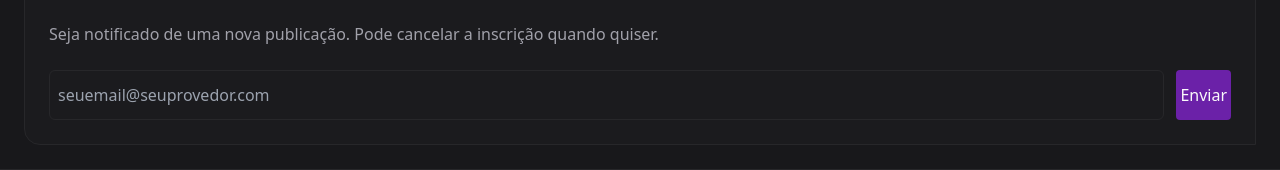
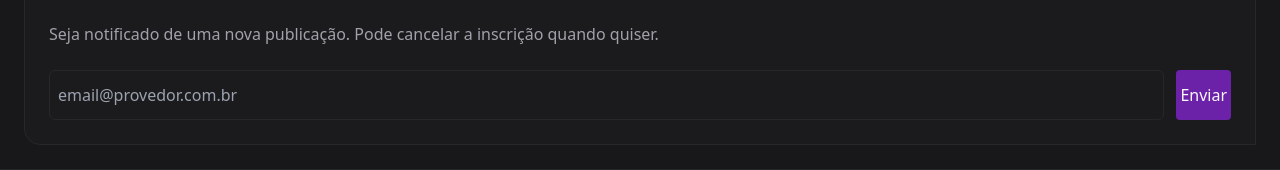
Before and after one commit to vieira-a/blog, a React (Vite) app: page / in a window 1280 px wide. Shown: the part 853-1023 px from the top of the page. Built offline with nearby package versions, Linux system fonts and the light colour scheme.

Commit message:
fix: adjust textfield placeholder size

```diff
--- a/src/components/Newsletter/index.tsx
+++ b/src/components/Newsletter/index.tsx
@@ -10,7 +10,7 @@ export default function Newsletter() {
         quiser.
       </p>
       <div className="flex gap-3">
-        <TextField type="email" placeholder="seuemail@seuprovedor.com" />
+        <TextField type="email" placeholder="email@provedor.com.br" />
         <Button className="bg-purple-800 text-zinc-50 px-1 py-3 rounded">
           Enviar
         </Button>
```
